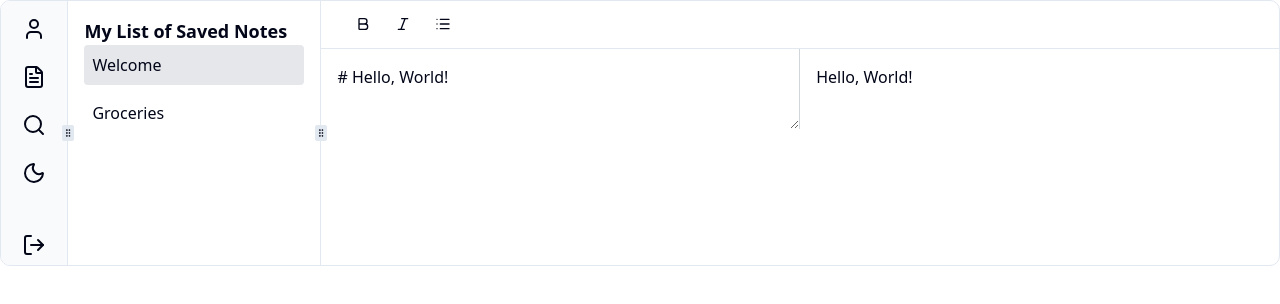
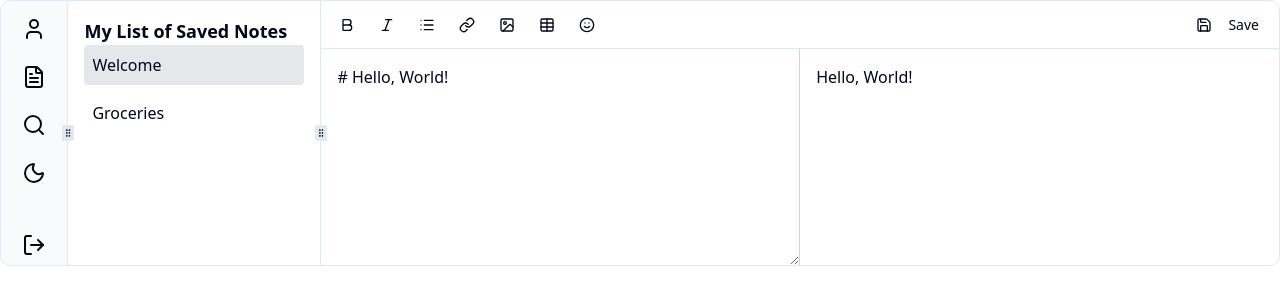
Before and after one commit to thegoddo/NoteM, a Next.js app in the folder frontend/: page / in a window 1280 px wide. Shown: the top 304 px of the page. Built offline with nearby package versions, Linux system fonts and the light colour scheme.

Commit message:
implement of buttons

```diff
--- a/frontend/src/app/EditorPane.jsx
+++ b/frontend/src/app/EditorPane.jsx
@@ -1,14 +1,13 @@
 "use client";
 
-import { useState } from "react";
+import { forwardRef } from "react";
 import Markdown from "react-markdown";
 
-export default function EditorPane({ content, onContentChange }) {
-  // const [markdown, setMarkdown] = useState("# Hello, World!");
-
+const EditorPane = forwardRef(({ content, onContentChange }, ref) => {
   return (
     <div className="flex w-full h-full">
       <textarea
+        ref={ref}
         className="w-1/2 h-full border-r border-gray-300 p-4"
         value={content}
         onChange={(e) => onContentChange(e.target.value)}
@@ -18,4 +17,9 @@ export default function EditorPane({ content, onContentChange }) {
       </div>
     </div>
   );
-}
+});
+
+// For Debugging purpose
+EditorPane.displayName = "EditorPane";
+
+export default EditorPane;
--- a/frontend/src/app/ToolBox.jsx
+++ b/frontend/src/app/ToolBox.jsx
@@ -1,7 +1,19 @@
+// app/ToolBox.jsx
 "use client";
 
 import { Button } from "@/components/ui/button";
-import { Bold, Italic, List } from "lucide-react";
+import {
+  Bold,
+  Italic,
+  List,
+  Save,
+  Link,
+  Table,
+  Smile,
+  Image, // <-- FIX 1: Added Image icon
+} from "lucide-react";
+import { useState } from "react";
+import EmojiPicker from "emoji-picker-react";
 
 function ToolBoxButton({ icon: Icon, onClick }) {
   return (
@@ -11,13 +23,96 @@ function ToolBoxButton({ icon: Icon, onClick }) {
   );
 }
 
-// Export a new component that contains our toolbox layout
-export default function ToolBox() {
+export default function ToolBox({
+  editorRef,
+  content,
+  onContentChange,
+  allNotes,
+}) {
+  // <-- FIX 2: Renamed 'setShowEmojiPickerk' to 'setShowEmojiPicker'
+  const [showEmojiPicker, setShowEmojiPicker] = useState(false);
+
+  const handleSave = () => {
+    // <-- FIX 3: Matched the key from page.jsx
+    localStorage.setItem("my-notes", JSON.stringify(allNotes));
+    alert("Note saved!");
+  };
+
+  const handleMarkdownInsert = (syntax) => {
+    const editor = editorRef.current;
+    if (!editor) return;
+
+    const { selectionStart, selectionEnd } = editor;
+    const selectedText = content.substring(selectionStart, selectionEnd);
+    let newText = "";
+
+    switch (syntax) {
+      case "bold":
+        newText = `**${selectedText || "text"}**`;
+        break;
+      case "italic":
+        newText = `*${selectedText || "text"}*`;
+        break;
+      case "link":
+        newText = `[${selectedText || "link text"}](url)`;
+        break;
+      case "image":
+        newText = `![${selectedText || "alt text"}](image_url)`;
+        break;
+      case "table":
+        newText = `\n| Header 1 | Header 2 |\n| -------- | -------- |\n| Cell 1   | Cell 2   |\n`;
+        break;
+      default:
+        newText = syntax;
+    }
+
+    const updateContent =
+      content.substring(0, selectionStart) +
+      newText +
+      content.substring(selectionEnd);
+
+    onContentChange(updateContent);
+    editor.focus();
+  };
+
+  const onEmojiClick = (emojiObject) => {
+    handleMarkdownInsert(emojiObject.emoji);
+    // <-- FIX 2 (continued): Using the correct setter name
+    setShowEmojiPicker(false);
+  };
+
   return (
-    <div className="h-12 border-b flex items-center p-2 gap-1">
-      <ToolBoxButton icon={Bold} />
-      <ToolBoxButton icon={Italic} />
-      <ToolBoxButton icon={List} />
+    <div className="h-12 border-b flex items-center p-2 gap-1 relative">
+      <ToolBoxButton icon={Bold} onClick={() => handleMarkdownInsert("bold")} />
+      <ToolBoxButton
+        icon={Italic}
+        onClick={() => handleMarkdownInsert("italic")}
+      />
+      <ToolBoxButton icon={List} onClick={() => handleMarkdownInsert("* ")} />
+      <ToolBoxButton icon={Link} onClick={() => handleMarkdownInsert("link")} />
+      <ToolBoxButton
+        icon={Image}
+        onClick={() => handleMarkdownInsert("image")}
+      />
+      <ToolBoxButton
+        icon={Table}
+        onClick={() => handleMarkdownInsert("table")}
+      />
+      <ToolBoxButton
+        icon={Smile}
+        // <-- FIX 2 (continued): Using the correct setter name
+        onClick={() => setShowEmojiPicker(!showEmojiPicker)}
+      />
+      <div className="flex-1"></div> {/* Pushes save to the right */}
+      <Button variant="ghost" onClick={handleSave}>
+        <Save className="h-4 w-4 mr-2" />
+        Save
+      </Button>
+      {showEmojiPicker && (
+        <div className="absolute top-12 z-10">
+          <EmojiPicker onEmojiClick={onEmojiClick} />
+        </div>
+      )}
     </div>
   );
 }
--- a/frontend/src/app/page.jsx
+++ b/frontend/src/app/page.jsx
@@ -4,23 +4,11 @@ import {
   ResizablePanel,
   ResizablePanelGroup,
 } from "@/components/ui/resizable";
-import { Button } from "@/components/ui/button";
 import EditorPane from "./EditorPane";
-import {
-  FileText,
-  LogOut,
-  Moon,
-  Search,
-  User,
-  Bold,
-  Italic,
-  List,
-} from "lucide-react";
-import { useState } from "react";
+import { FileText, LogOut, Moon, Search, User } from "lucide-react";
+import { useState, useRef } from "react";
 import { motion } from "framer-motion";
 import ToolBox from "./ToolBox";
-
-// Our dummy data for now
 const initialNotes = [
   {
     id: 1,
@@ -30,23 +18,40 @@ const initialNotes = [
   {
     id: 2,
     title: "Groceries",
-    content: "* Milk\n Eggs\n Bread",
+    content: "* Milk\n* Eggs\n* Bread",
   },
 ];
 
 export default function Home() {
-  const [allNotes, setAllNotes] = useState(initialNotes);
-  const [selectedNoteId, setSelectedNoteId] = useState(initialNotes[0].id);
+  const [allNotes, setAllNotes] = useState(() => {
+    if (typeof window !== "undefined") {
+      const savedNotes = localStorage.getItem("my-notes");
+      if (savedNotes) return JSON.parse(savedNotes);
+    }
+    return initialNotes;
+  });
+
+  const [selectedNoteId, setSelectedNoteId] = useState(
+    (allNotes[0] && allNotes[0].id) || null
+  );
+
+  const editorRef = useRef(null);
 
   const selectedNote = allNotes.find((note) => note.id === selectedNoteId);
 
   const handleNoteChange = (newContent) => {
     setAllNotes((currentNotes) =>
       currentNotes.map((note) =>
-        note.id === selectedNote ? { ...note, content: newContent } : note
+        note.id === selectedNoteId ? { ...note, content: newContent } : note
       )
     );
   };
+
+  if (!selectedNote) {
+    return (
+      <div className="flex items-center justify-center h-screen">No notes.</div>
+    );
+  }
 
   return (
     <ResizablePanelGroup
@@ -91,25 +96,27 @@ export default function Home() {
 
       <ResizablePanel defaultSize={76}>
         <div className="flex flex-col h-full">
-          <div className="h-12 border-b flex items-center p-4 font-medium">
-            <ToolBox />
-          </div>
+          <ToolBox
+            editorRef={editorRef}
+            content={selectedNote.content}
+            onContentChange={handleNoteChange}
+            allNotes={allNotes}
+          />
 
-          <div className="flex-1">
           <motion.div
-              key={selectedNoteId}
+            key={selectedNote.id}
             initial={{ opacity: 0 }}
             animate={{ opacity: 1 }}
             transition={{ duration: 0.3 }}
             className="flex-1"
           >
             <EditorPane
+              ref={editorRef}
               content={selectedNote.content}
               onContentChange={handleNoteChange}
             />
           </motion.div>
         </div>
-        </div>
       </ResizablePanel>
     </ResizablePanelGroup>
   );
```
Lines whose indentation alone changed are shown as unchanged.
